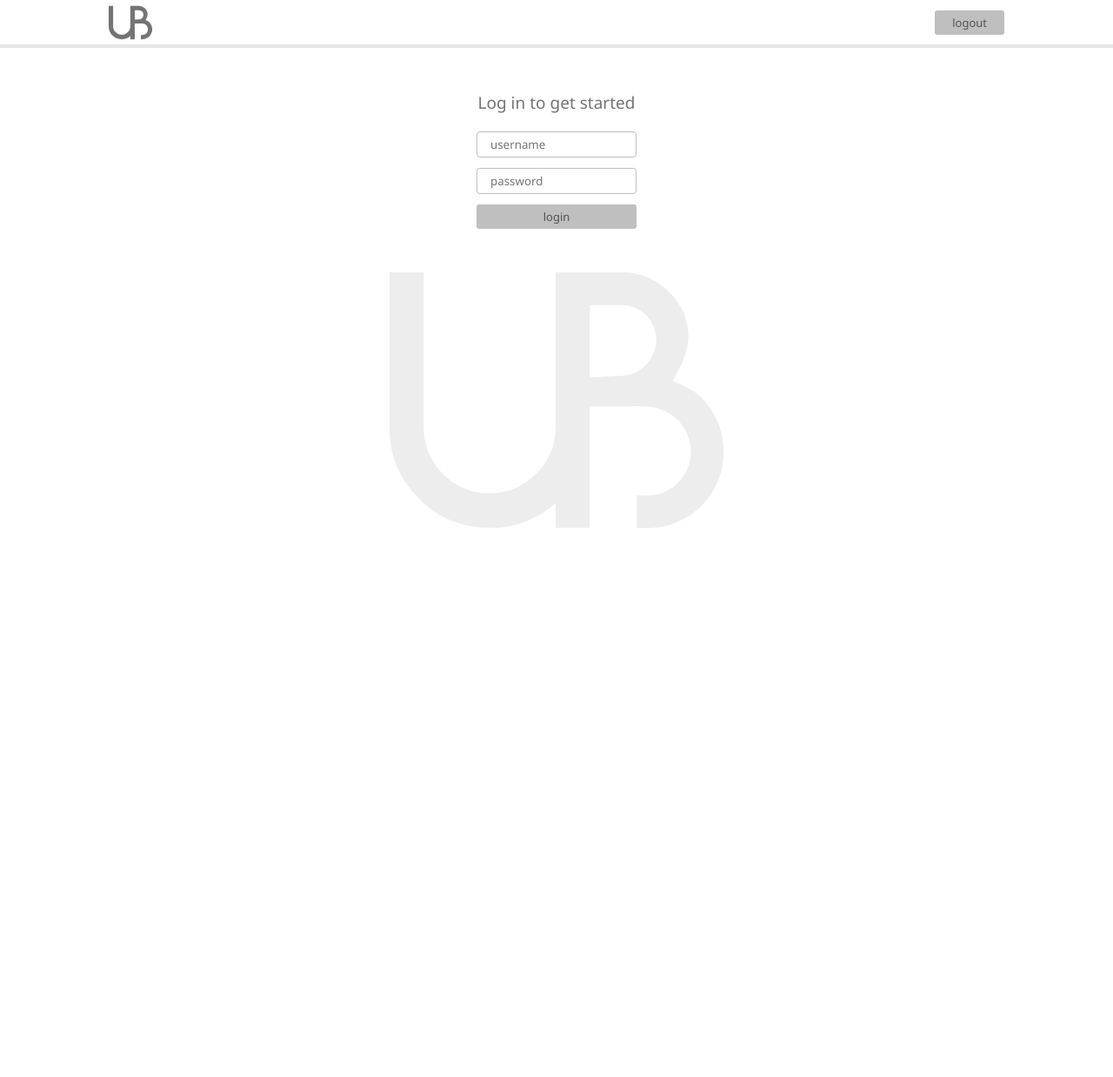
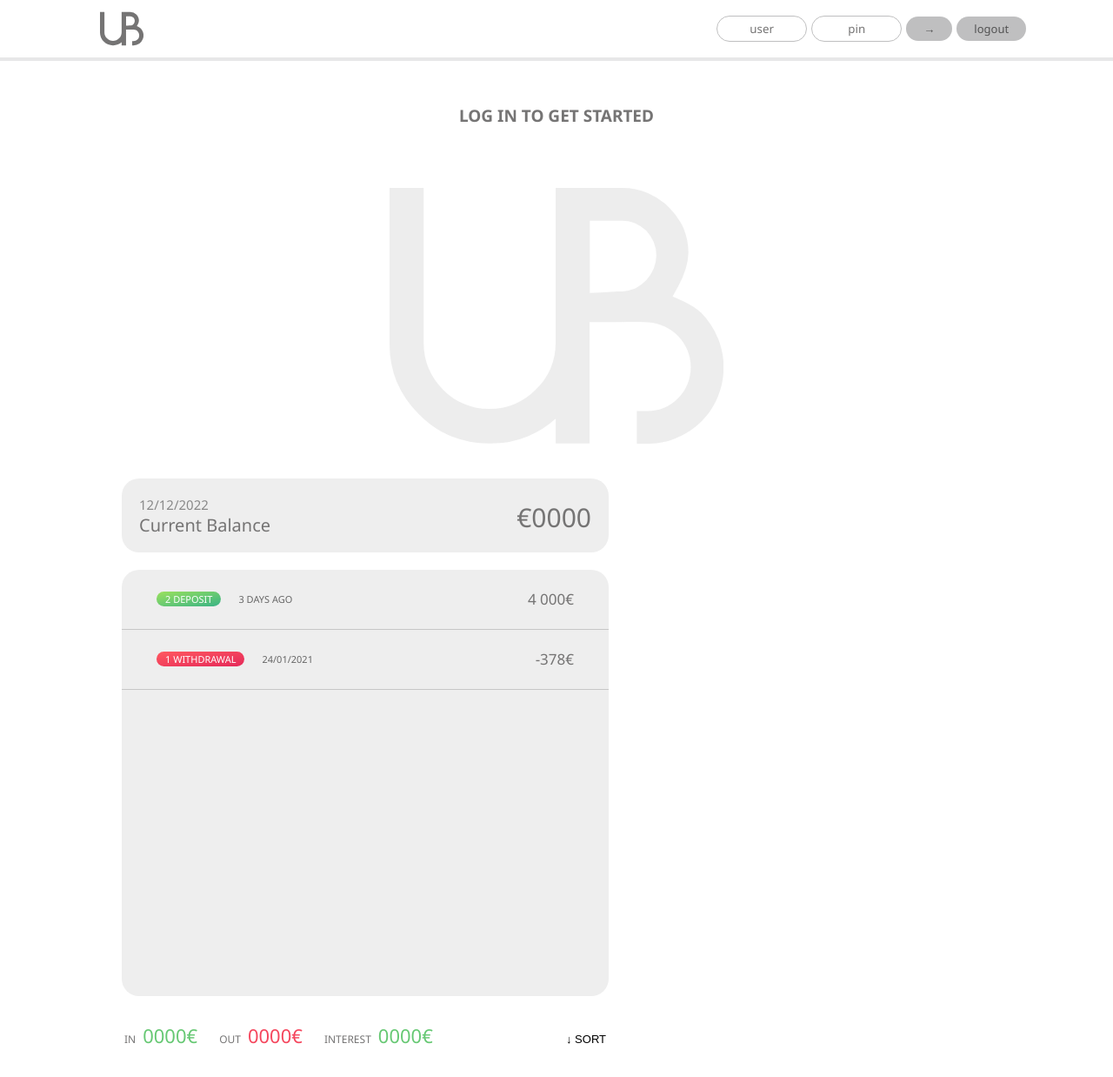
Before and after one commit to knoellouis/uBank-App, a plain HTML site: page index.html in a window 1280 px wide. Shown: the whole page at 87% size. Before the commit the page ends 800 px from the top, so only its background shows below. Drawn offline with Linux system fonts and the light colour scheme.

Commit message:
addition of balance, movements and summary feature with styling

```diff
--- a/index.html
+++ b/index.html
@@ -9,12 +9,12 @@
     <link rel="preconnect" href="https://fonts.gstatic.com">
     <link href="https://fonts.googleapis.com/css2?family=Noto+Sans:wght@400;700&display=swap" rel="stylesheet">
     <link rel="stylesheet" href="styles.css">
-    <title>uBank</title>
+    <title>UBank</title>
 </head>
 
 <body>
     <nav class="navbar">
-        <svg xmlns="http://www.w3.org/2000/svg" viewBox="0 0 78.79 60.29" class="logo">
+        <svg href="#home" xmlns="http://www.w3.org/2000/svg" viewBox="0 0 78.79 60.29" class="logo">
             <g id="Layer_2" data-name="Layer 2">
                 <g id="Layer_1-2" data-name="Layer 1">
                     <path
@@ -22,16 +22,17 @@
                 </g>
             </g>
         </svg>
-        <button class="button button__logout">logout</button>
+        <form class="login__user">
+            <input class="login__input login__input-user" type="text" placeholder="user">
+            <input class="login__input login__input-pin" type="password" placeholder="pin" maxlength="4">
+            <button class="button button__login">&rarr;</button>
+            <button class="button button__logout">logout</button>
+        </form>
+
     </nav>
-    <header class="login">
-        <p class="welcome">Log in to get started</p>
+    <header class="welcome">
+        <p class="welcome__login">Log in to get started</p>
 
-        <form class="login__user">
-            <input class="login__input login__input-username" type="text" placeholder="username">
-            <input class="login__input login__input-password" type="password" placeholder="password" maxlength="4">
-            <button class="button button__login">login</button>
-        </form>
         <svg xmlns="http://www.w3.org/2000/svg" viewBox="0 0 78.79 60.29" class="header__logo">
             <g id="Layer_2" data-name="Layer 2">
                 <g id="Layer_1-2" data-name="Layer 1">
@@ -42,7 +43,37 @@
         </svg>
     </header>
     <main class="app">
-
+        <div class="balance">
+            <div>
+                <p class="balance__date">12/12/2022</p>
+                <p class="balance__label">Current Balance</p>
+            </div>
+            <p class="balance__value">€0000</p>
+        </div>
+        <div class="movements">
+            <div class="movements__row">
+                <div class="movements__type movements__type--deposit">2 deposit</div>
+                <div class="movements__date">3 days ago</div>
+                <div class="movements__value">4 000€</div>
+            </div>
+            <div class="movements__row">
+                <div class="movements__type movements__type--withdrawal">
+                    1 withdrawal
+                </div>
+                <div class="movements__date">24/01/2021</div>
+                <div class="movements__value">-378€</div>
+            </div>
+        </div>
+        <!-- SUMMARY -->
+        <div class="summary">
+            <p class="summary__label">In</p>
+            <p class="summary__value summary__value--in">0000€</p>
+            <p class="summary__label">Out</p>
+            <p class="summary__value summary__value--out">0000€</p>
+            <p class="summary__label">Interest</p>
+            <p class="summary__value summary__value--interest">0000€</p>
+            <button class="btn--sort">&downarrow; SORT</button>
+        </div>
     </main>
 
     <script src="app.js"></script>
--- a/styles.css
+++ b/styles.css
@@ -20,8 +20,8 @@ body {
   display: flex;
   justify-content: space-between;
   align-items: center;
-  height: 5.5rem;
-  padding: 2.5rem;
+  height: 7rem;
+  padding: 1.5rem;
   border-bottom: 0.4rem solid rgba(191, 191, 192, 0.37);
 }
 
@@ -34,7 +34,7 @@ body {
 
 .button {
   border: none;
-  border-radius: 3px;
+  border-radius: 20px;
   padding: 0.5rem 2rem;
   background-color: rgb(191, 191, 192);
   color: rgb(83, 83, 83);
@@ -51,39 +51,35 @@ button:focus {
 }
 
 .button__logout {
-  margin-right: 10rem;
+  margin-right: 0.5rem;
 }
 .button__login {
-  width: 100%;
-}
-
-.welcome {
-  text-align: center;
-  font-size: 1.9rem;
-  margin-bottom: 2rem;
+  /* width: %; */
+  display: flex;
+  justify-content: center;
+  margin-right: 0.5rem;
 }
 
 .login {
-  margin-top: 5rem;
   display: flex;
-  flex-direction: column;
   justify-content: center;
   align-items: center;
-  /* width: 50%; */
 }
 
 .login__user {
   display: flex;
-  flex-direction: column;
   align-items: center;
+  justify-content: center;
 }
 
 .login__input {
   border: 1px solid rgb(191, 191, 192);
-  border-radius: 4px;
+  border-radius: 20px;
   padding: 0.5rem 1.5rem;
-  margin-bottom: 1.2rem;
+  margin-right: 0.5rem;
   font-family: inherit;
+  text-align: center;
+  width: 20%;
 }
 
 .login__input::placeholder {
@@ -94,8 +90,148 @@ button:focus {
   outline: none;
 }
 
+.welcome {
+  margin-top: 5rem;
+  display: flex;
+  flex-direction: column;
+  justify-content: center;
+  align-items: center;
+}
+
+.welcome__login {
+  text-transform: uppercase;
+  font-weight: 700;
+  text-align: center;
+  font-size: 1.9rem;
+  margin-bottom: 2rem;
+}
+
 .header__logo {
   margin-top: 5rem;
   width: 30%;
   fill: rgba(117, 116, 116, 0.13);
 }
+
+.app {
+  position: relative;
+  margin: 4rem auto;
+  display: grid;
+  grid-template-columns: 4fr 3fr;
+  grid-template-rows: auto repeat(3, 15rem) auto;
+  gap: 2rem;
+  max-width: 100rem;
+}
+
+.balance {
+  display: flex;
+  align-items: flex-end;
+  grid-column: 1 / 2;
+  grid-row: 1 / 2;
+  justify-content: space-between;
+  background-color: rgb(238, 238, 238);
+  padding: 2rem;
+  border-radius: 2rem;
+}
+
+.balance__label {
+  font-size: 2rem;
+  font-weight: 500;
+  margin-bottom: -0.2rem;
+}
+
+.balance__date {
+  font-size: 1.5rem;
+  color: #888;
+}
+
+.balance__value {
+  font-size: 3rem;
+  font-weight: 400;
+}
+
+/* MOVEMENTS */
+.movements {
+  grid-row: 2 / span 3;
+  /* background-color: #fff;
+  border-radius: 1rem; */
+  overflow: scroll;
+  background-color: rgb(238, 238, 238);
+  /* padding: 2rem; */
+  border-radius: 2rem;
+}
+
+.movements__row {
+  padding: 2.25rem 4rem;
+  display: flex;
+  align-items: center;
+  border-bottom: 1px solid rgb(199, 199, 199);
+}
+
+.movements__type {
+  font-size: 1.1rem;
+  text-transform: uppercase;
+  font-weight: 500;
+  color: #fff;
+  padding: 0.1rem 1rem;
+  border-radius: 10rem;
+  margin-right: 2rem;
+}
+
+.movements__date {
+  font-size: 1.1rem;
+  text-transform: uppercase;
+  font-weight: 500;
+  color: #666;
+}
+
+.movements__type--deposit {
+  background-image: linear-gradient(to top left, #39b385, #9be15d);
+}
+
+.movements__type--withdrawal {
+  background-image: linear-gradient(to top left, #e52a5a, #ff585f);
+}
+
+.movements__value {
+  font-size: 1.7rem;
+  margin-left: auto;
+}
+
+/* SUMMARY */
+.summary {
+  grid-row: 5 / 6;
+  display: flex;
+  align-items: baseline;
+  padding: 0 0.3rem;
+  margin-top: 1rem;
+}
+
+.summary__label {
+  font-size: 1.2rem;
+  font-weight: 500;
+  text-transform: uppercase;
+  margin-right: 0.8rem;
+}
+
+.summary__value {
+  font-size: 2.2rem;
+  margin-right: 2.5rem;
+}
+
+.summary__value--in,
+.summary__value--interest {
+  color: #66c873;
+}
+
+.summary__value--out {
+  color: #f5465d;
+}
+
+.btn--sort {
+  margin-left: auto;
+  border: none;
+  background: none;
+  font-size: 1.3rem;
+  font-weight: 500;
+  cursor: pointer;
+}
```
